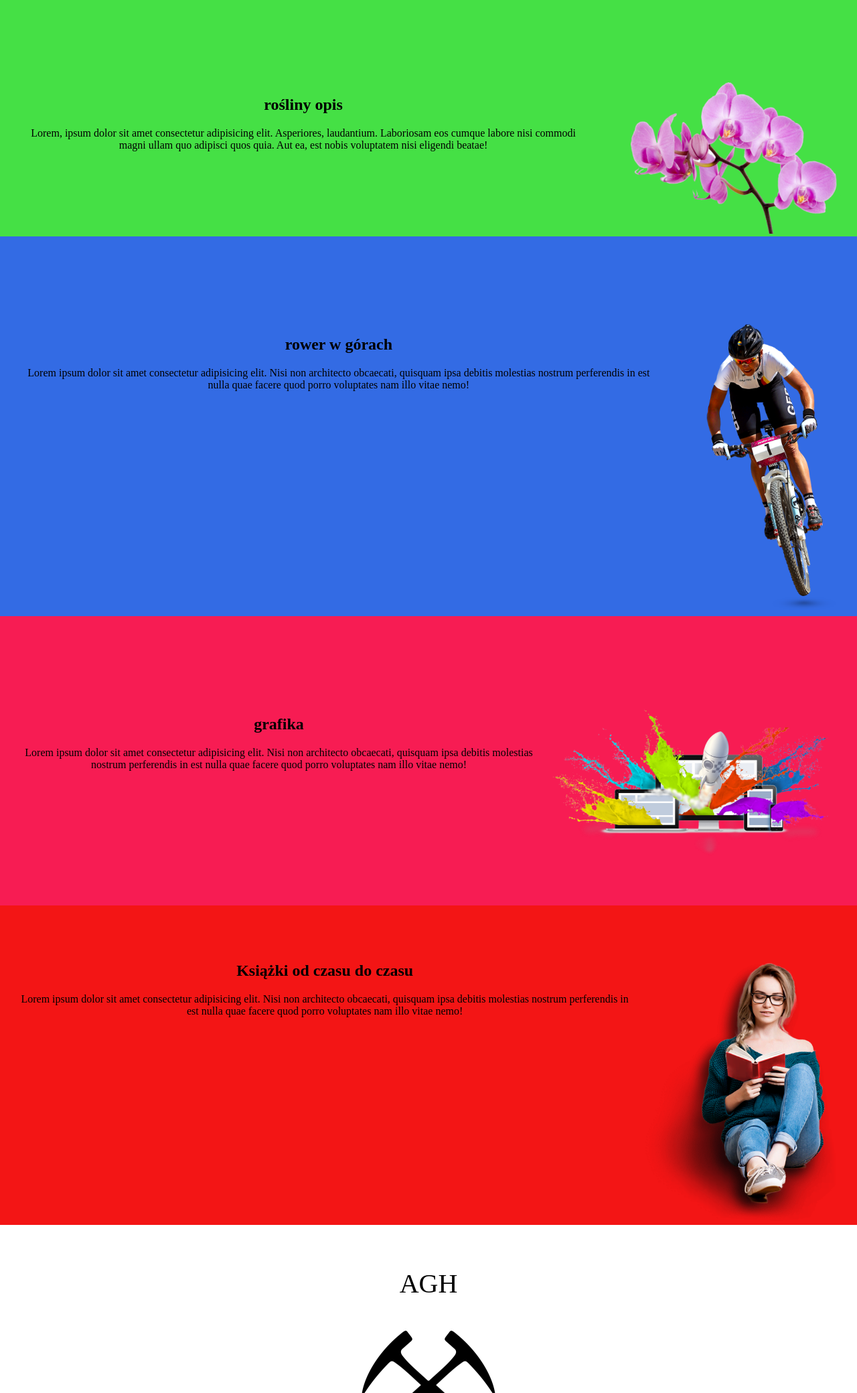
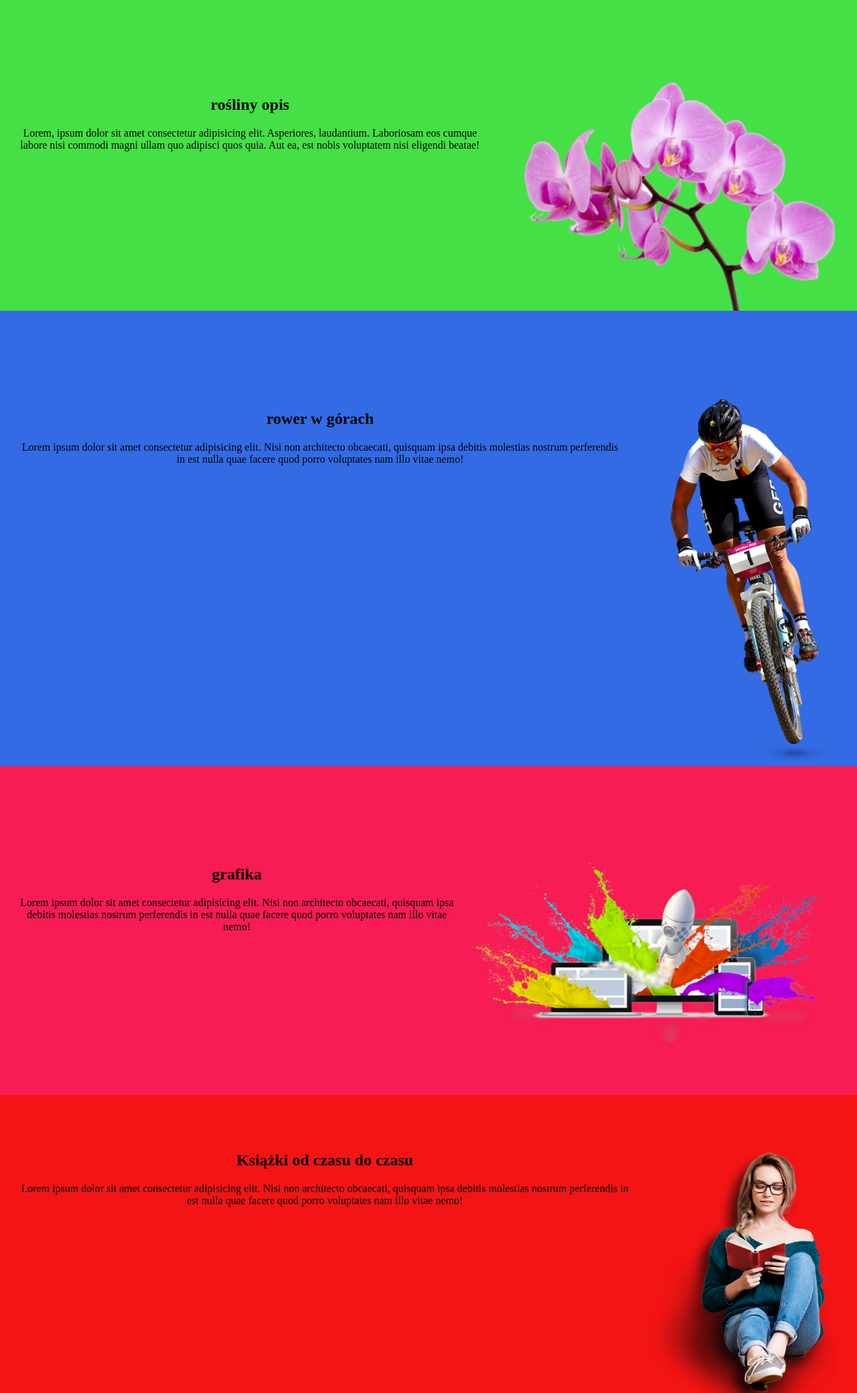
Before and after one commit to AnnaCz18/AnnaCz18.github.io, a plain HTML site: page index.html in a window 1280 px wide. Shown: the part 720-2800 px from the top of the page at 67% size. Drawn offline with Linux system fonts and the light colour scheme.

Commit message:
portfolio

```diff
--- a/style.css
+++ b/style.css
@@ -22,7 +22,7 @@ width: 100%;
 }
 main img{
     max-width: 100%;
-    transition: 1s;
+
 }
 .opismnie{
     width:50%;
@@ -36,25 +36,27 @@ main img{
     padding: 10% 2% 0 2%;
     background-color: rgb(69, 224, 69);
     position: relative;
-
 }
 .storczyk{
     margin-left: 5%;
     max-width: 100%;
+    display: flex;
+    justify-content: end;
 
 
 }
 .storczyk img{
     max-width: 100%;
     transition: 1s;
+
 }
 
 .opisp1{
     text-align: center;
     display:flex;
     flex-direction: column;
-
     align-items: center;
+    width: 60%;
 
 }
 
@@ -66,6 +68,8 @@ main img{
 }
 .rower{
     margin-left: 5%;
+    display: flex;
+    justify-content: end;
 
 }
 .rower img{
@@ -76,13 +80,17 @@ main img{
     text-align: center;
     display:flex;
     flex-direction: column;
-
+    width: 80%;
     align-items: center;
 }
 .pasje3{
     display:flex;
     padding: 10% 0 5% 2%;
     background-color:rgb(247, 28, 83);
+}
+.farba{
+    display: flex;
+    justify-content: end;
 }
 .farba img{
     max-width: 100%;
@@ -93,11 +101,16 @@ main img{
     display:flex;
     flex-direction: column;
     align-items: center;
+    width: 70%;
 }
 .pasje4{
     display:flex;
     padding: 5% 2% 0 2%;
     background-color:rgb(243, 21, 21);
+}
+.ksiazka{
+    display: flex;
+    justify-content: end;
 }
 .ksiazka img{
     max-width: 100%;
@@ -117,6 +130,10 @@ main img{
  flex-direction: column;
  justify-content: center;
 
+}
+#wykształcenie img{
+    max-width: 100%;
+    transition: 1s;
 }
 .canva{
     padding:5%;
@@ -154,6 +171,8 @@ transition: 1s;
     justify-content: center;
     text-align: center;
     padding: 15%;
+    max-width: 100%;
+    transition: 1s;
 
 }
 .canvaopis{
@@ -167,6 +186,8 @@ footer{
     border-top: 2px solid black;
     text-align: center;
     padding: 2%;
+    max-width: 100%;
+    transition: 1s;
 }
 #strzałka{
 display: flex;
```
